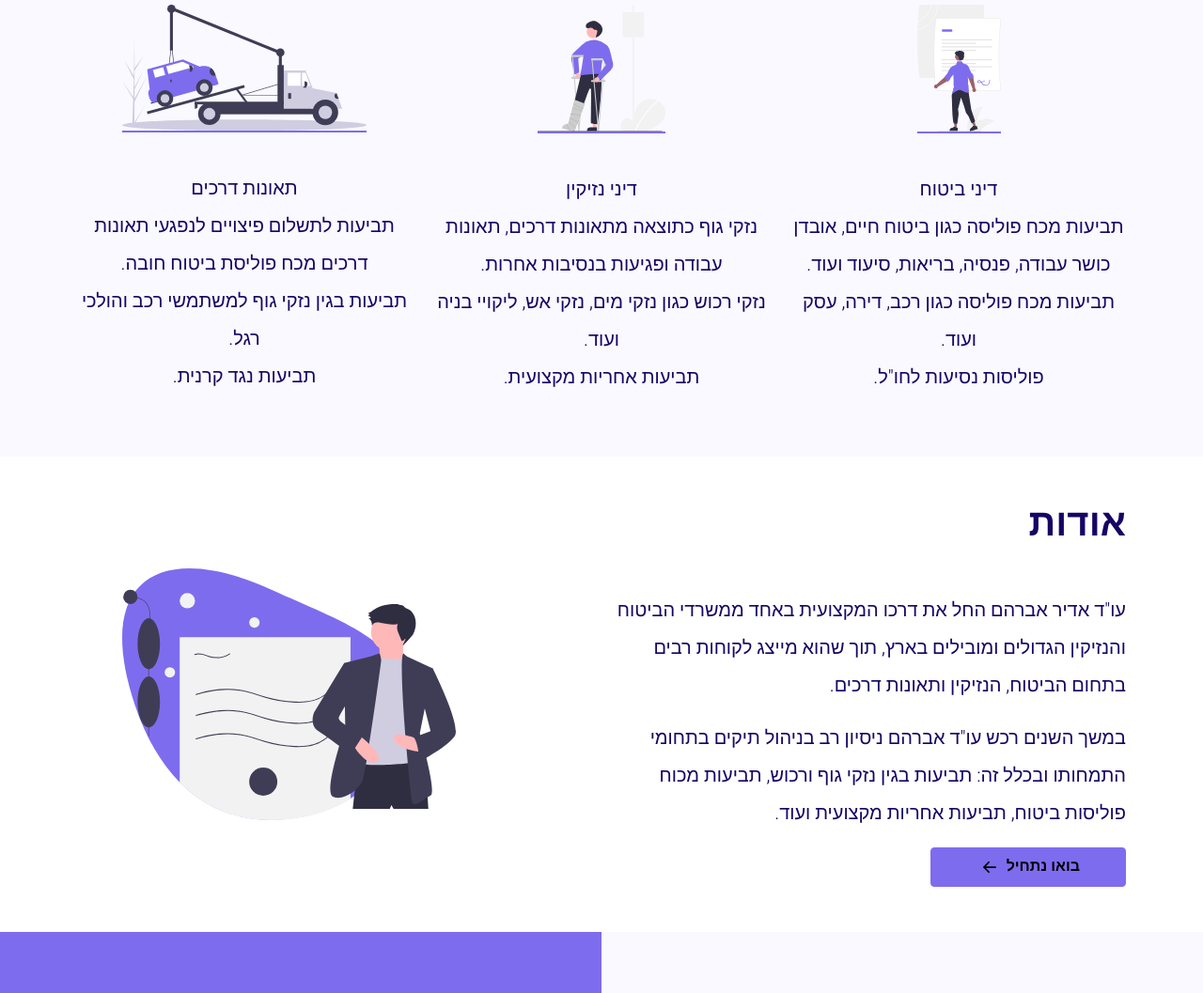
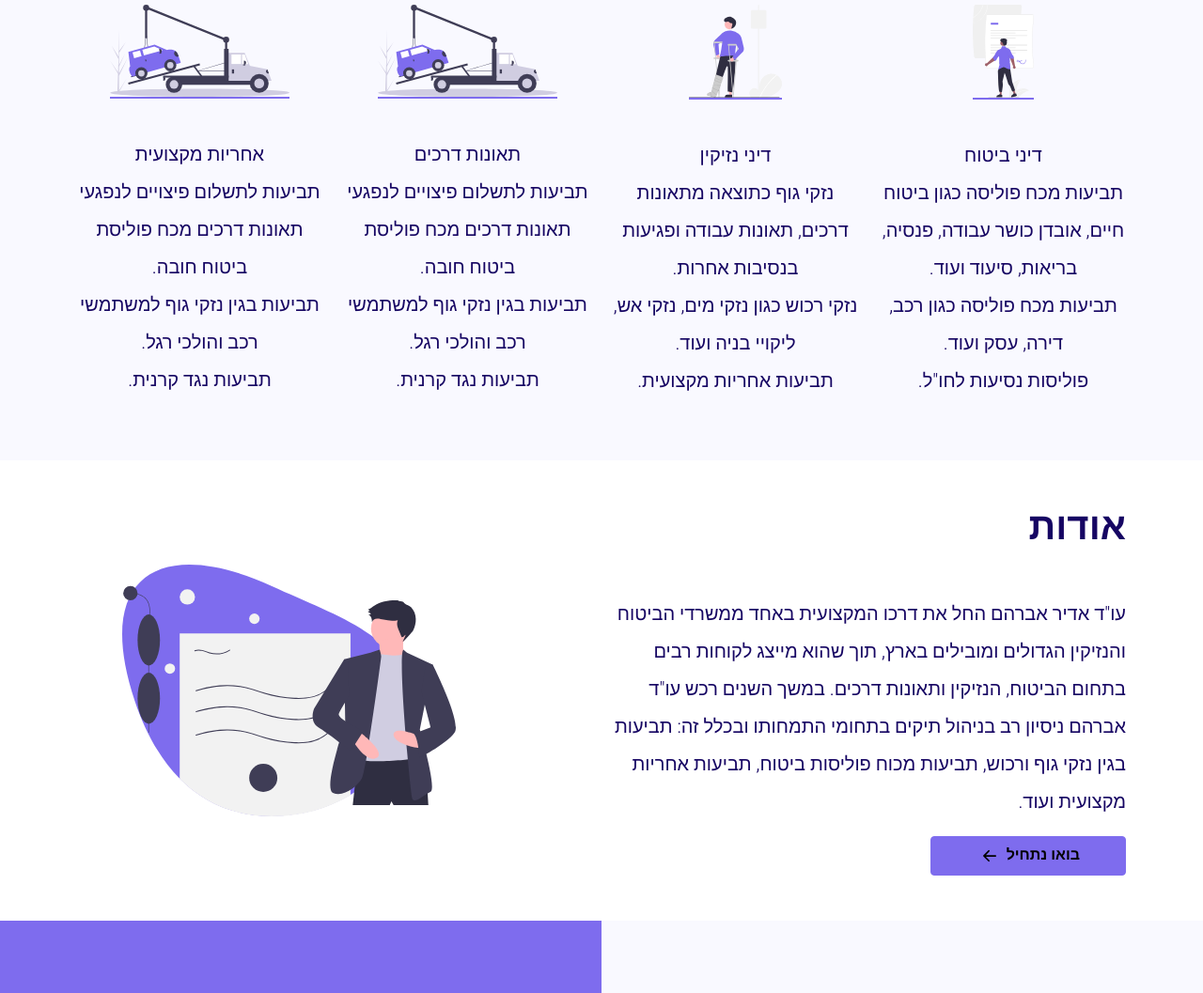
Before and after one commit to adir-avraham/my-office, a website: page index.html in a window 1280 px wide. Shown: the part 1743-2800 px from the top of the page at 94% size. Drawn offline with nearby package versions, Linux system fonts and the light colour scheme.

Commit message:
responsive design

```diff
--- a/index.html
+++ b/index.html
@@ -19,15 +19,16 @@
 
     <nav class="navbar navbar-expand-lg navbar-light bg-white py-3">
       <div class="container-fluid">
-        <a class="navbar-brand mx-0 ms-lg-5 fw-bold fs-4 text-dark" href="#home">עו"ד אדיר אברהם</a>
+        <a class="navbar-brand mx-0 ms-lg-5 fw-bold fs-4 text-dark" href="#home">עו"ד אדיר אברהם
           <svg xmlns="http://www.w3.org/2000/svg" width="36" height="36" fill="currentColor" class="bi bi-type text-primary ms-lg-2" viewBox="0 0 16 16">
             <path d="m2.244 13.081.943-2.803H6.66l.944 2.803H8.86L5.54 3.75H4.322L1 13.081h1.244zm2.7-7.923L6.34 9.314H3.51l1.4-4.156h.034zm9.146 7.027h.035v.896h1.128V8.125c0-1.51-1.114-2.345-2.646-2.345-1.736 0-2.59.916-2.666 2.174h1.108c.068-.718.595-1.19 1.517-1.19.971 0 1.518.52 1.518 1.464v.731H12.19c-1.647.007-2.522.8-2.522 2.058 0 1.319.957 2.18 2.345 2.18 1.06 0 1.716-.43 2.078-1.011zm-1.763.035c-.752 0-1.456-.397-1.456-1.244 0-.65.424-1.115 1.408-1.115h1.805v.834c0 .896-.752 1.525-1.757 1.525z"/>
           </svg>
+        </a>
         <button class="navbar-toggler" type="button" data-bs-toggle="collapse" data-bs-target="#navbarNav" aria-controls="navbarNav" aria-expanded="false" aria-label="Toggle navigation">
           <span class="navbar-toggler-icon"></span>
         </button>
           <div class="collapse navbar-collapse" id="navbarNav">
-            <ul class="navbar-nav mx-lg-5">
+            <ul class="navbar-nav mx-lg-5 text-center">
               <li class="nav-item mx-0 mx-lg-1">
                 <a class="nav-link text-secondary fs-5" aria-current="page" href="#home">דף הבית</a>
               </li>
@@ -47,7 +48,7 @@
                 <a class="nav-link text-secondary fs-5" href="#contact">צור קשר</a>
               </li>
             </ul>
-            <a class="btn btn-primary ms-auto me-5 px-3 fw-bold" href="#contact">
+            <a class="btn btn-primary ms-auto me-5 px-3 fw-bold d-xs-none d-sm-none d-md-none d-lg-block" href="#contact">
               בואו נתחיל
               <svg xmlns="http://www.w3.org/2000/svg" width="28" height="28" fill="currentColor" class="bi bi-arrow-left-short" viewBox="0 0 16 16">
                 <path fill-rule="evenodd" d="M12 8a.5.5 0 0 1-.5.5H5.707l2.147 2.146a.5.5 0 0 1-.708.708l-3-3a.5.5 0 0 1 0-.708l3-3a.5.5 0 1 1 .708.708L5.707 7.5H11.5a.5.5 0 0 1 .5.5z"/>
@@ -72,7 +73,9 @@
             <div class="lh-base fs-4 text-secondary fw-light">
               <p>משרדנו ישיג עבורכם את הפיצוי הגבוה ביותר שמגיע לכם, ובזמן הקצר ביותר. בהתחייבות!</p>
             </div>
-            <a class="btn btn-primary btn-lg mt-2 fw-bold px-5 me-2" href="#contact">
+            <div class="d-grid gap-2 d-lg-block">
+
+              <a class="btn btn-primary btn-lg mt-2 fw-bold px-5 me-lg-2 me-md-0" href="#contact">
                 בואו נתחיל
                 <svg xmlns="http://www.w3.org/2000/svg" width="28" height="28" fill="currentColor" class="bi bi-arrow-left-short" viewBox="0 0 16 16">
                   <path fill-rule="evenodd" d="M12 8a.5.5 0 0 1-.5.5H5.707l2.147 2.146a.5.5 0 0 1-.708.708l-3-3a.5.5 0 0 1 0-.708l3-3a.5.5 0 1 1 .708.708L5.707 7.5H11.5a.5.5 0 0 1 .5.5z"/>
@@ -85,6 +88,7 @@
                   <path d="M8 4a.5.5 0 0 1 .5.5v3h3a.5.5 0 0 1 0 1h-3v3a.5.5 0 0 1-1 0v-3h-3a.5.5 0 0 1 0-1h3v-3A.5.5 0 0 1 8 4z"/>
                 </svg>
               </a>
+            </div>
             <p class="text-muted p-4">*אם לא ישולם לך דבר, גם אנו לא נהיה זכאים לדבר.</p>
           </div>
 
@@ -129,7 +133,7 @@
     <section class="bg-info text-center text-secondary" id="fields">
       <div class="container py-5">
         <h2 class="py-5 fw-bold fs-1">תחומי עיסוק</h2>
-        <div class="row row-cols-lg-3">
+        <div class="row row-cols-lg-4 row-cols-md-2 row-cols-1">
 
           <div class="col">
             <div id="insurance">
@@ -178,6 +182,21 @@
             </div>
           </div>
 
+          <div class="col">
+            <div id="car">
+              <img src="./pics/car.svg" width="73%" class="border-bottom border-primary border-2" alt="דיני ביטוח">
+              <div class="pt-5">
+                <h5>אחריות מקצועית</h5>
+              </div>
+              <div class="fs-5 fw-light">
+                <p>
+                  תביעות לתשלום פיצויים לנפגעי תאונות דרכים מכח פוליסת ביטוח חובה.
+                  <br>תביעות בגין נזקי גוף למשתמשי רכב והולכי רגל.
+                  <br>תביעות נגד קרנית.
+                </p>
+              </div>
+            </div>
+          </div>
 
         </div>
 
@@ -256,11 +275,11 @@
       <div class="container py-5">
         <div class="row align-items-center justify-content-between">
 
-          <div class="col-lg-6">
+          <div class="col-md-6">
             <h2 class="fw-bold mb-5 fs-1">אודות</h2>
             <div class="fs-5 fw-light">
-              <p>עו"ד אדיר אברהם החל את דרכו המקצועית באחד ממשרדי הביטוח והנזיקין הגדולים ומובילים בארץ, תוך שהוא מייצג לקוחות רבים בתחום הביטוח, הנזיקין ותאונות דרכים.</p>
-              <p>במשך השנים רכש עו"ד אברהם ניסיון רב בניהול תיקים בתחומי התמחותו ובכלל זה: תביעות בגין נזקי גוף ורכוש, תביעות מכוח פוליסות ביטוח, תביעות אחריות מקצועית ועוד.</p>
+              <p>עו"ד אדיר אברהם החל את דרכו המקצועית באחד ממשרדי הביטוח והנזיקין הגדולים ומובילים בארץ, תוך שהוא מייצג לקוחות רבים בתחום הביטוח, הנזיקין ותאונות דרכים.
+              במשך השנים רכש עו"ד אברהם ניסיון רב בניהול תיקים בתחומי התמחותו ובכלל זה: תביעות בגין נזקי גוף ורכוש, תביעות מכוח פוליסות ביטוח, תביעות אחריות מקצועית ועוד.</p>
             </div>
             <a class="btn btn-primary px-5 fw-bold" href="#contact">
               בואו נתחיל
@@ -270,8 +289,8 @@
             </a>
           </div>
 
-          <div class="col-lg-5 text-center">
-           <img src="./pics/about2.svg" alt="me" class="img-fluid p-5">
+          <div class="col-md-5 ">
+           <img src="./pics/about2.svg" alt="me" class="img-fluid p-md-0 p-lg-5 ">
           </div>
 
         </div>
@@ -281,7 +300,7 @@
     <section class="fs-5 fw-light" id="service">
       <div class="container-fluid">
         <div class="row">
-          <div class="col-lg-6 lh-base p-5 bg-info text-secondary">
+          <div class="col-lg-6 lh-base p-5 bg-info text-secondary text-md-center text-lg-start">
             <h2 class="py-5 fw-bold fs-1">כמה זה עולה?</h2>
             <p>התעריפים בתחום הביטוח והנזיקין מבוססים בדרך כלל על הצלחה, דהיינו על אחוזים מהתגמולים והפיצויים המשתלמים בפועל לידי הלקוח.</p>
             <p class="py-4">לפיכך, אם לא ישולם לך דבר - גם אנו לא נהיה זכאים לדבר.</p>
@@ -292,7 +311,7 @@
               </svg>
             </a>
           </div>
-          <div class="col-lg-6 text-white lh-base bg-primary p-5">
+          <div class="col-lg-6 text-white lh-base bg-primary p-5 text-md-center text-lg-start">
             <h2 class="py-5 fw-bold fs-1">שירותי המשרד</h2>
             <p>המשרד מתמחה בייצוג והופעות בכל הערכאות הרלבנטיות בתחום הביטוח והנזיקין ובכלל זה:</p>
             <p>בתביעות לתגמולי ביטוח חיים ומשכנתא, סיעוד, אובדן כושר עבודה, נכות, פנסיה, תאונות אישיות, מחלות קשות, ניתוחים והוצאות רפואיות.</p>
```
Lines whose indentation alone changed are shown as unchanged.
